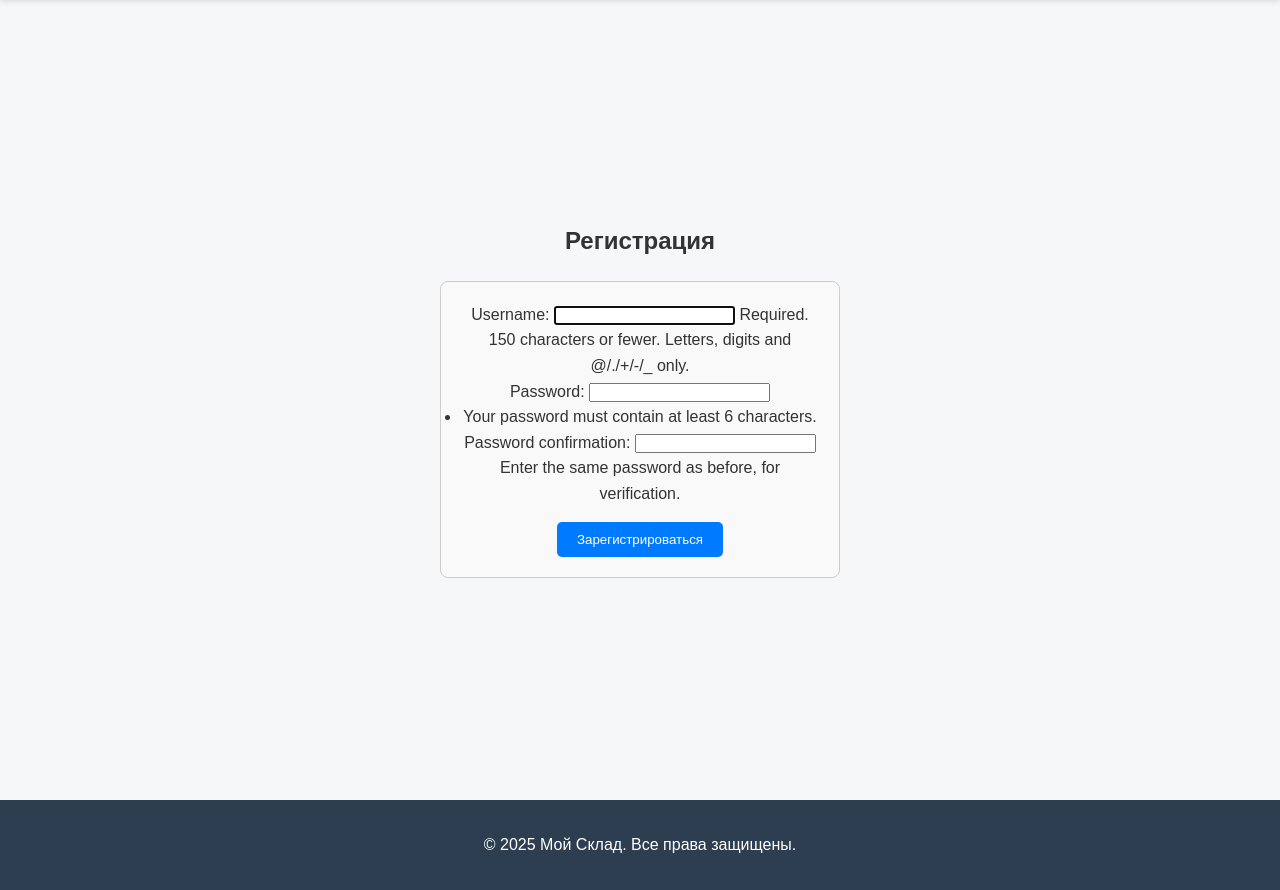
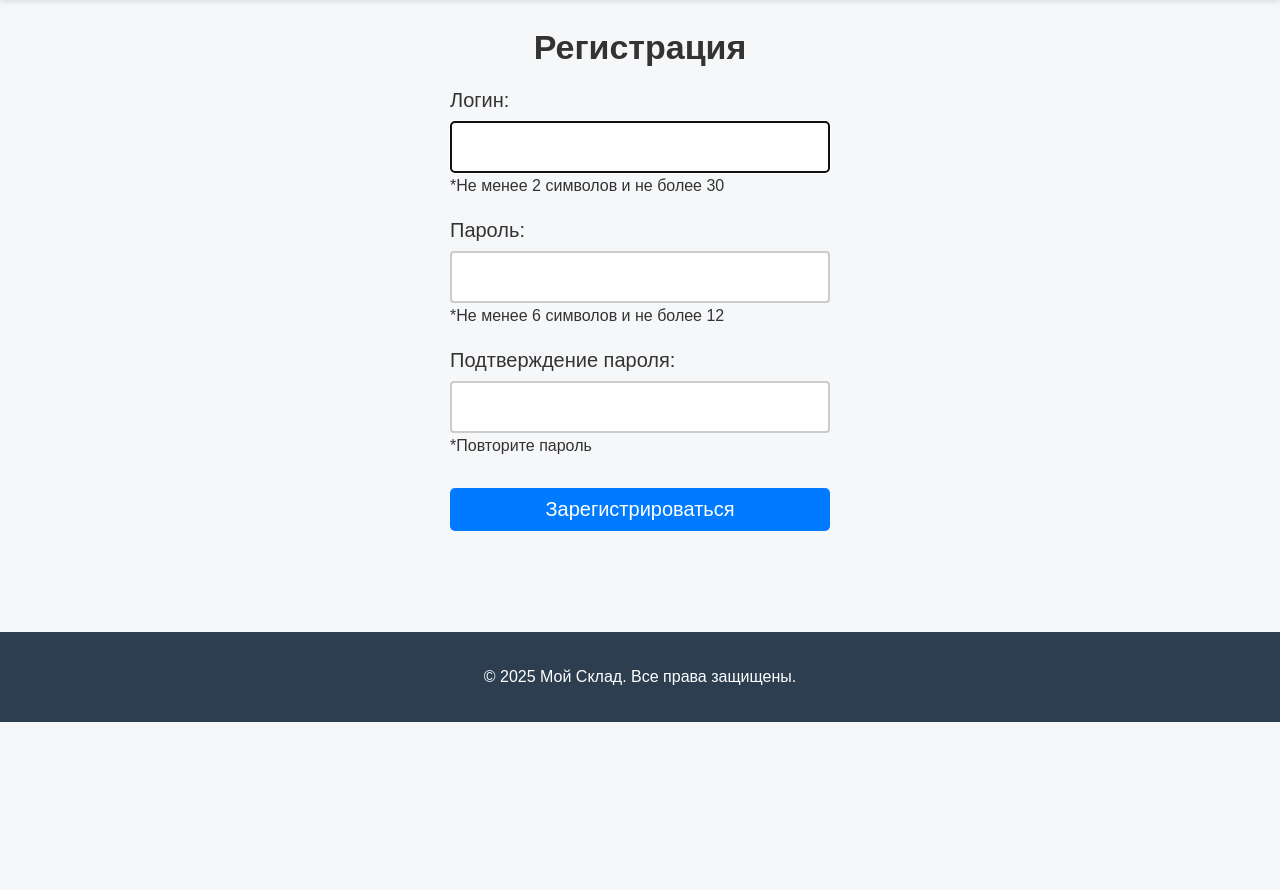
Before and after one commit to Fire-Walker-GH/My-Warehouse-django, a Django app: page /register in a window 1280 px wide. Shown: the part 78-968 px from the top of the page. After the commit the page ends 800 px from the top, so only its background shows below. Run offline with Django 5.2, Linux system fonts and the light colour scheme.

Commit message:
Переработан внешний вид форм авторизации и регистрации

```diff
--- a/main/forms.py
+++ b/main/forms.py
@@ -1,6 +1,6 @@
 from django import forms
 from .models import Item
-from django.contrib.auth.forms import AuthenticationForm
+from django.contrib.auth.forms import AuthenticationForm, UserCreationForm
 
 class ItemForm(forms.ModelForm):
     class Meta:
@@ -12,4 +12,29 @@ class ItemForm(forms.ModelForm):
 
 class CustomAuthenticationForm(AuthenticationForm):
     username = forms.CharField(label='Логин')
-    password = forms.CharField(label='Пароль')
+    password = forms.CharField(label='Пароль',
+                               min_length=6,
+                               max_length=12,
+                               widget=forms.PasswordInput)
+
+class CustomRegistrationForm(UserCreationForm):
+    username = forms.CharField(label='Логин',
+                               help_text='*Не менее 2 символов и не более 30',
+                               min_length=2,
+                               max_length=30, )
+
+    password1 = forms.CharField(label='Пароль',
+                                help_text='*Не менее 6 символов и не более 12',
+                                min_length=6,
+                                max_length=12,
+                                widget=forms.PasswordInput)
+
+    password2 = forms.CharField(label='Подтверждение пароля',
+                                help_text='*Повторите пароль',
+                                min_length=6,
+                                max_length=12,
+                                widget=forms.PasswordInput)
+
+    error_messages = {
+        'password_mismatch': 'Пароли не совпадают!',
+    }
--- a/main/static/main/css/register.css
+++ b/main/static/main/css/register.css
@@ -3,21 +3,39 @@
     flex-direction: column;
     align-items: center;
     justify-content: center;
-    height: 100vh; /* Высота контейнера на весь экран */
-    text-align: center;
 }
 
 .registration-container form{
     width: 100%;
     max-width: 400px;
-    padding: 20px;
-    border: 1px solid #ccc;
+    padding: 10px;
     border-radius: 8px;
-    background-color: #f9f9f9;
+    text-align: left;
 }
 
 .registration-container h2{
-    margin-bottom: 20px;
+    font-size: 34px;
+    text-align: center;
+    margin-top: 20px;
+}
+
+.registration-container form p {
+    margin-bottom: 15px;
+}
+
+.registration-container label {
+    font-size: 20px;
+    display: block;
+    margin-bottom: 5px;
+}
+
+.registration-container input{
+    padding: 10px;
+    border: 2px solid #ccc;
+    width: 100%;
+    box-sizing: border-box;
+    border-radius: 4px;
+    font-size: 24px;
 }
 
 .registration-container button{
@@ -28,6 +46,8 @@
     border: none;
     border-radius: 5px;
     cursor: pointer;
+    width: 100%;
+    font-size: 20px;
 }
 
 .registration-container button:hover{
--- a/main/templates/main/add_warehouse.html
+++ b/main/templates/main/add_warehouse.html
@@ -11,12 +11,12 @@
         {% csrf_token %}
 
         <div class="form-group">
-            <label for="warehouse_name">Название склада*</label>
+            <label for="warehouse_name">Название склада</label>
             <input type="text" id="warehouse_name" name="warehouse_name" required placeholder="Введите название склада">
         </div>
 
         <div class="form-group">
-            <label for="address">Адрес*</label>
+            <label for="address">Адрес</label>
             <textarea id="address" name="address" rows="3" required placeholder="Введите полный адрес склада"></textarea>
         </div>
 
--- a/main/templates/main/register.html
+++ b/main/templates/main/register.html
@@ -13,4 +13,5 @@
         <button type="submit">Зарегистрироваться</button>
     </form>
 </div>
+
 {% endblock %}
--- a/main/views.py
+++ b/main/views.py
@@ -5,7 +5,7 @@ from django.core.exceptions import PermissionDenied
 from django.contrib import messages
 from .models import Warehouse, Item
 from django.contrib.auth.decorators import login_required
-from .forms import ItemForm, CustomAuthenticationForm
+from .forms import ItemForm, CustomAuthenticationForm, CustomRegistrationForm
 from django.urls import reverse
 from django.core.paginator import Paginator, EmptyPage, PageNotAnInteger
 from django.db.models import Q
@@ -23,13 +23,13 @@ def home(request):
 
 def user_register(request):
     if request.method == 'POST':
-        form = UserCreationForm(request.POST)
+        form = CustomRegistrationForm(request.POST)
         if form.is_valid():
             user = form.save()
             login(request, user)
             return redirect('home')
     else:
-        form = UserCreationForm()
+        form = CustomRegistrationForm()
     return render(request, 'main/register.html', {'form': form})
 
 def user_login(request):
@@ -74,60 +74,45 @@ def items_list(request, warehouse_id):
     if warehouse.user != request.user:
         raise PermissionDenied("У вас нет доступа к этому складу")
 
-    # 1. Получаем базовый QuerySet предметов для склада
     all_items = Item.objects.filter(warehouse=warehouse)
 
-    # 2. ЛОГИКА ПОИСКА
     search_query = request.GET.get('q')
     if search_query:
-        # Фильтруем QuerySet по названию, используя icontains (регистронезависимый поиск)
         all_items = all_items.filter(name__icontains=search_query)
 
-    # Сортируем QuerySet (важно делать это после фильтрации)
     all_items = all_items.order_by('name')
 
-    # 3. ЛОГИКА ПАГИНАЦИИ
-    items_per_page = 4 # 4 предмета на страницу
+    items_per_page = 4
     paginator = Paginator(all_items, items_per_page)
 
-    # Получаем номер текущей страницы из GET-параметра 'page'
     page_number = request.GET.get('page', 1)
 
     try:
-        # Получаем объект Page для запрошенной страницы
         page_obj = paginator.page(page_number)
     except PageNotAnInteger:
-        # Если номер страницы не целое число, показываем первую страницу
         page_obj = paginator.page(1)
     except EmptyPage:
-        # Если номер страницы вне диапазона, показываем последнюю
         page_obj = paginator.page(paginator.num_pages)
 
-    # 4. КОНТЕКСТ
     context = {
         'warehouse': warehouse,
         'page_obj': page_obj,
         'items': page_obj.object_list,
-        'search_query': search_query or '', # Передаем поисковый запрос обратно в шаблон
+        'search_query': search_query or '',
     }
 
     return render(request, 'main/items_list.html', context)
 
 def add_item(request, warehouse_id):
-    # Эта функция должна обрабатывать только POST-запросы
     if request.method == 'POST':
-        # Используем get_object_or_404 для лучшей обработки ошибок
         warehouse = get_object_or_404(Warehouse, id=warehouse_id)
 
-        # Используем имена полей из формы модального окна, которую я вам предоставил (name, description, quantity)
         name = request.POST.get('name')
         description = request.POST.get('description')
         quantity = request.POST.get('quantity')
 
-        # Базовая валидация
         if name and quantity:
             try:
-                # Преобразование количества в целое число
                 quantity = int(quantity)
 
                 Item.objects.create(
@@ -144,10 +129,8 @@ def add_item(request, warehouse_id):
         else:
             messages.error(request, 'Пожалуйста, заполните все обязательные поля (Название и Количество).')
 
-        # После обработки запроса всегда перенаправляем пользователя обратно на страницу списка
         return redirect('items_list', warehouse_id=warehouse_id)
 
-    # Если кто-то попытается перейти по этому URL через GET-запрос, перенаправляем его
     return redirect('items_list', warehouse_id=warehouse_id)
 
 def delete_item(request, warehouse_id, item_id):
```
Also changed, not shown: main/admin.py (+4 -4 lines), main/static/main/css/login.css (+17 -7 lines), main/templates/main/items_list.html (+17 -23 lines).
